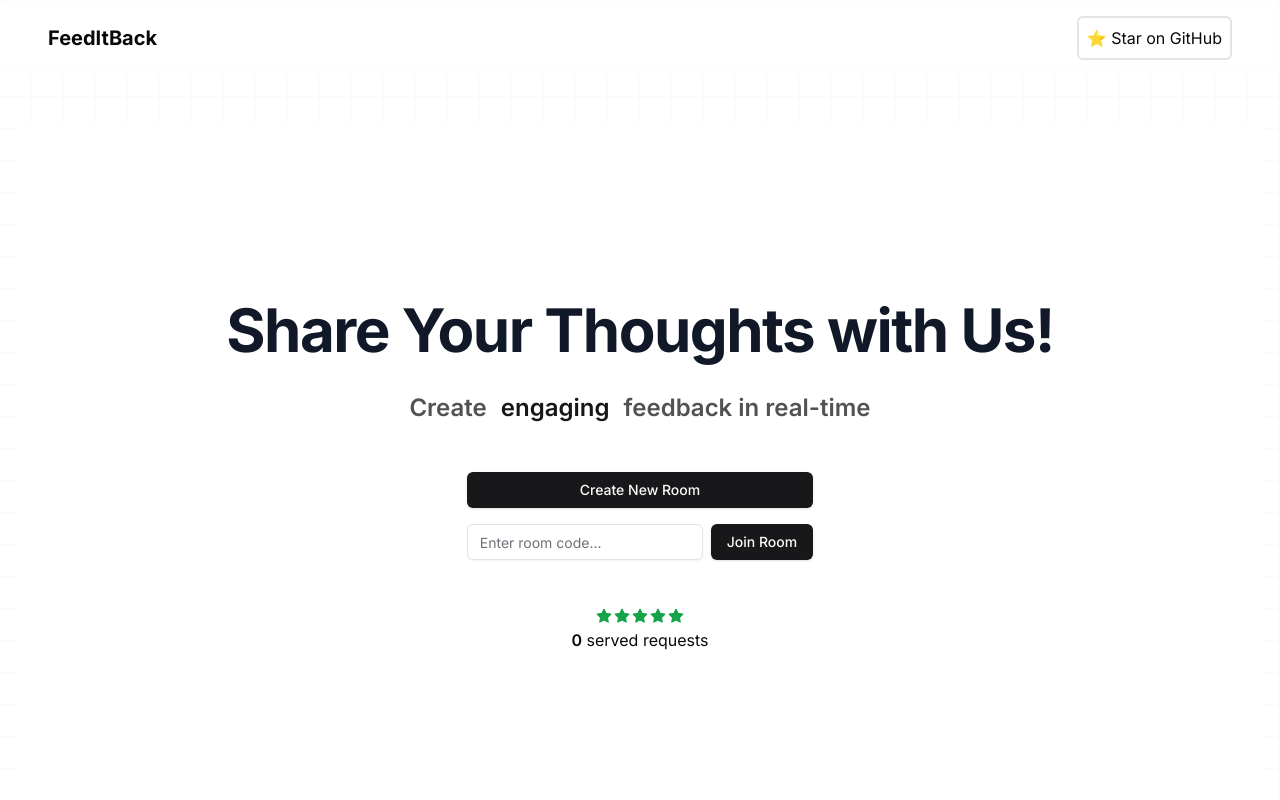
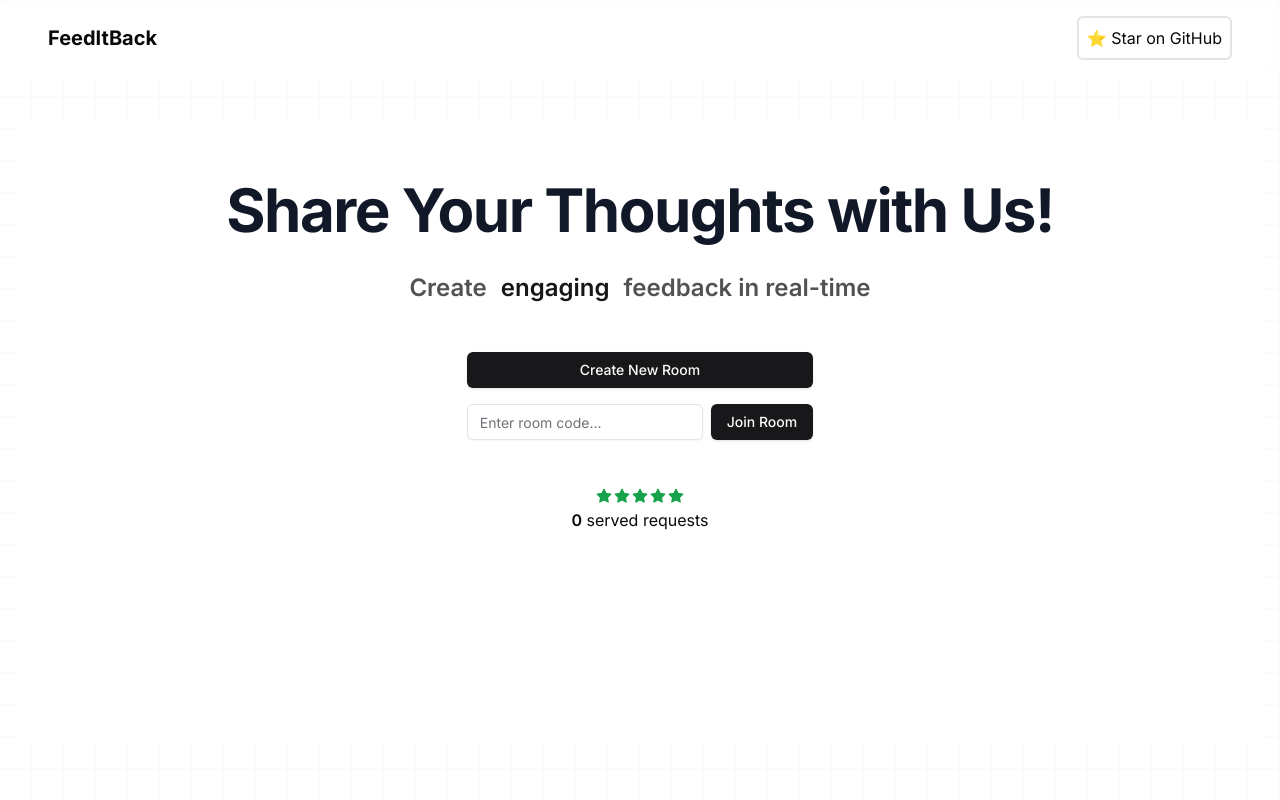
Before and after one commit to ashutosh-rath02/perception, a Next.js app in the folder client/: page / in a window 1280 px wide. Shown: the top 800 px of the page. Built offline with nearby package versions, Linux system fonts and the light colour scheme; no server answers; the database is empty.

Commit message:
fix: error

```diff
--- a/client/src/app/page.tsx
+++ b/client/src/app/page.tsx
@@ -11,7 +11,7 @@ export default async function Home() {
 
   return (
     <section className="min-h-screen">
-      <SectionContainer className="relative pb-24 pt-10 sm:pb-32 lg:pt-25 xl:pt-32 lg:pb-52">
+      <SectionContainer className="relative pb-24 sm:pb-32 lg:pt-5 xl:pt-2 lg:pb-52">
         <div className="absolute inset-0 top-8">
           <div className="h-full w-full dark:bg-black bg-white dark:bg-dot-white/[0.2] bg-dot-black/[0.2] relative">
             {/* Radial gradient for the container to give a faded look */}
--- a/client/src/app/room/[code]/DisplayPage.tsx
+++ b/client/src/app/room/[code]/DisplayPage.tsx
@@ -9,7 +9,6 @@ import { submitFeedback } from "../../actions";
 import { io } from "socket.io-client";
 import { motion } from "framer-motion";
 import html2canvas from "html2canvas";
-import DotBackground from "@/components/DotBackground";
 
 const socket = io("http://localhost:8080");
 // const socket = io("https://feedback-zk2h.onrender.com");
```
